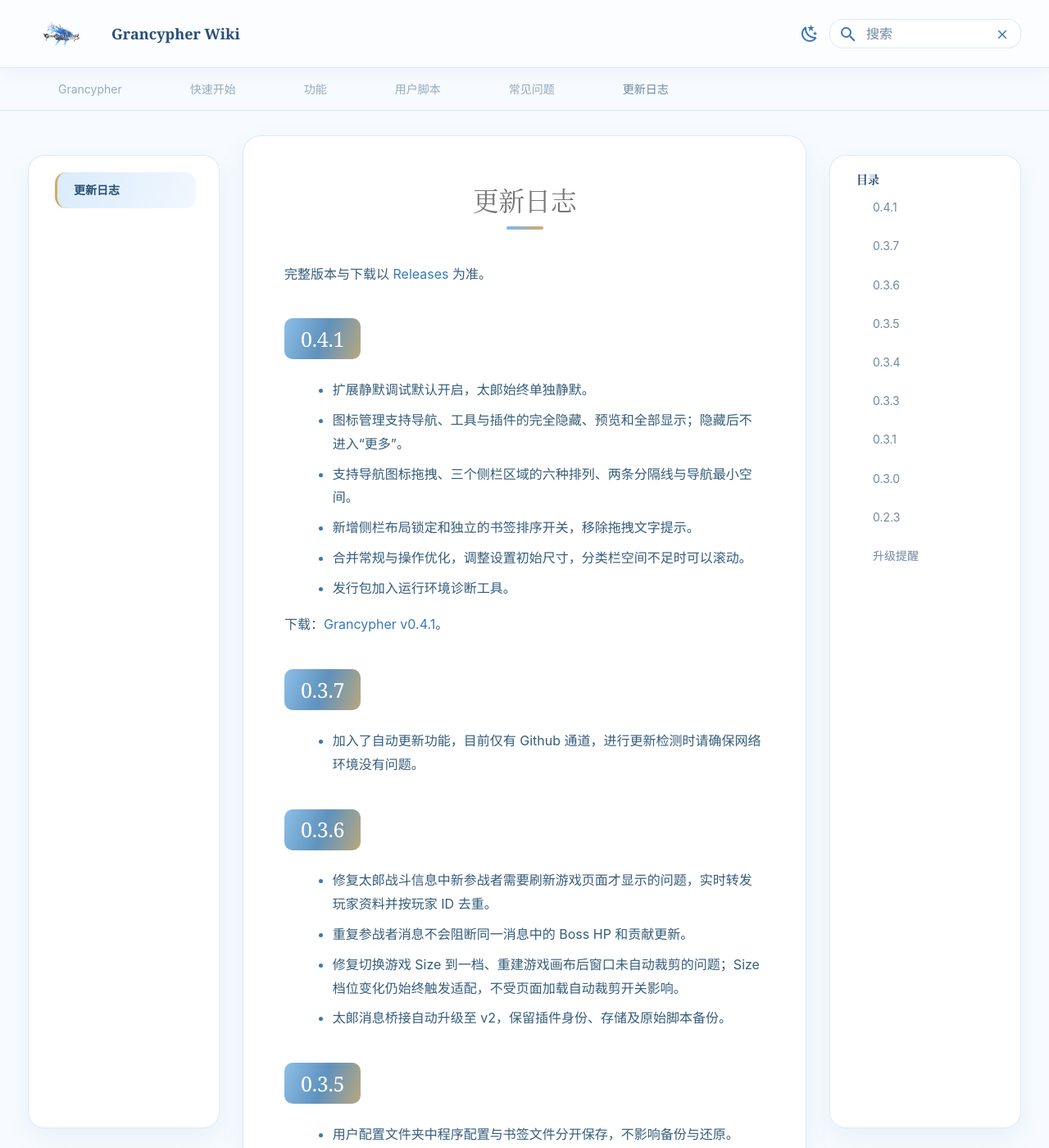
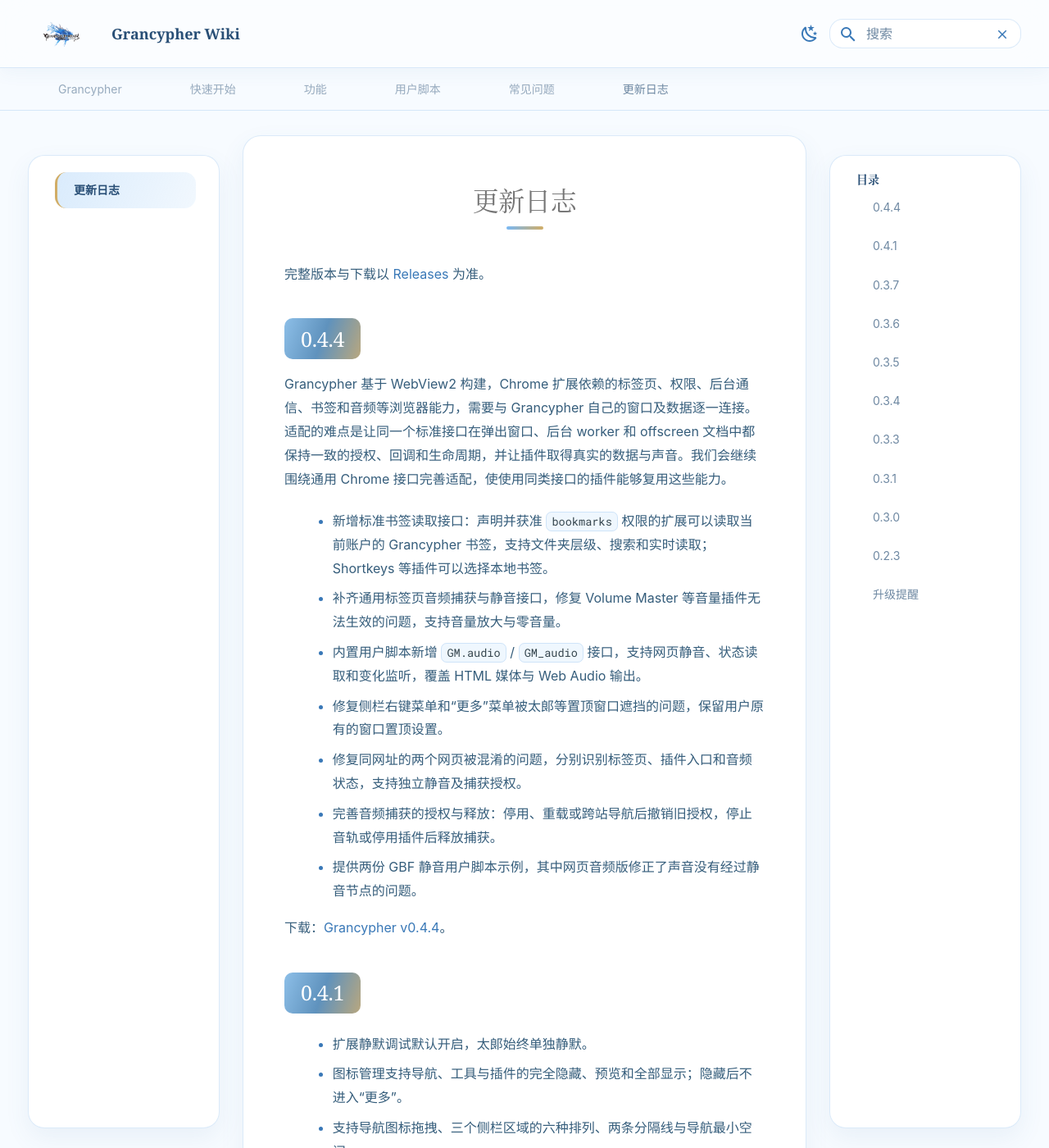
Before and after one commit to rawlkian/grancypher-release, an MkDocs documentation site: the page built from docs/changelog.md, in a window 1280 px wide and 1400 px high. Shown: the whole window at 82% size. Built offline with MkDocs 1.6.1 and Material for MkDocs 9.7.7, drawn with Linux system fonts in a browser that asks for light colours.

Commit message:
Document v0.4.4 extension bookmarks, audio and pinned menus

```diff
--- a/docs/changelog.md
+++ b/docs/changelog.md
@@ -1,6 +1,20 @@
 # 更新日志
 
 完整版本与下载以 [Releases](https://github.com/rawlkian/grancypher-release/releases) 为准。
+
+## 0.4.4
+
+Grancypher 基于 WebView2 构建，Chrome 扩展依赖的标签页、权限、后台通信、书签和音频等浏览器能力，需要与 Grancypher 自己的窗口及数据逐一连接。适配的难点是让同一个标准接口在弹出窗口、后台 worker 和 offscreen 文档中都保持一致的授权、回调和生命周期，并让插件取得真实的数据与声音。我们会继续围绕通用 Chrome 接口完善适配，使使用同类接口的插件能够复用这些能力。
+
+- 新增标准书签读取接口：声明并获准 `bookmarks` 权限的扩展可以读取当前账户的 Grancypher 书签，支持文件夹层级、搜索和实时读取；Shortkeys 等插件可以选择本地书签。
+- 补齐通用标签页音频捕获与静音接口，修复 Volume Master 等音量插件无法生效的问题，支持音量放大与零音量。
+- 内置用户脚本新增 `GM.audio` / `GM_audio` 接口，支持网页静音、状态读取和变化监听，覆盖 HTML 媒体与 Web Audio 输出。
+- 修复侧栏右键菜单和“更多”菜单被太郎等置顶窗口遮挡的问题，保留用户原有的窗口置顶设置。
+- 修复同网址的两个网页被混淆的问题，分别识别标签页、插件入口和音频状态，支持独立静音及捕获授权。
+- 完善音频捕获的授权与释放：停用、重载或跨站导航后撤销旧授权，停止音轨或停用插件后释放捕获。
+- 提供两份 GBF 静音用户脚本示例，其中网页音频版修正了声音没有经过静音节点的问题。
+
+下载：[Grancypher v0.4.4](https://github.com/rawlkian/grancypher-release/releases/tag/v0.4.4)。
 
 ## 0.4.1
 
--- a/mkdocs.yml
+++ b/mkdocs.yml
@@ -44,6 +44,7 @@
       - 分屏与置顶: features/split-pin.md
       - 自适应画面裁剪: features/resize.md
       - 太郎与用户脚本: features/tarou-js.md
+      - Chrome 扩展插件: features/extensions.md
       - 快捷键与速达键: features/shortcuts.md
       - 多用户配置: features/multi-user.md
       - 本地缓存: features/local-cache.md
```
Also changed, not shown: README.md (+1 -1 lines), docs/features/extensions.md (added, +25 -0 lines).
